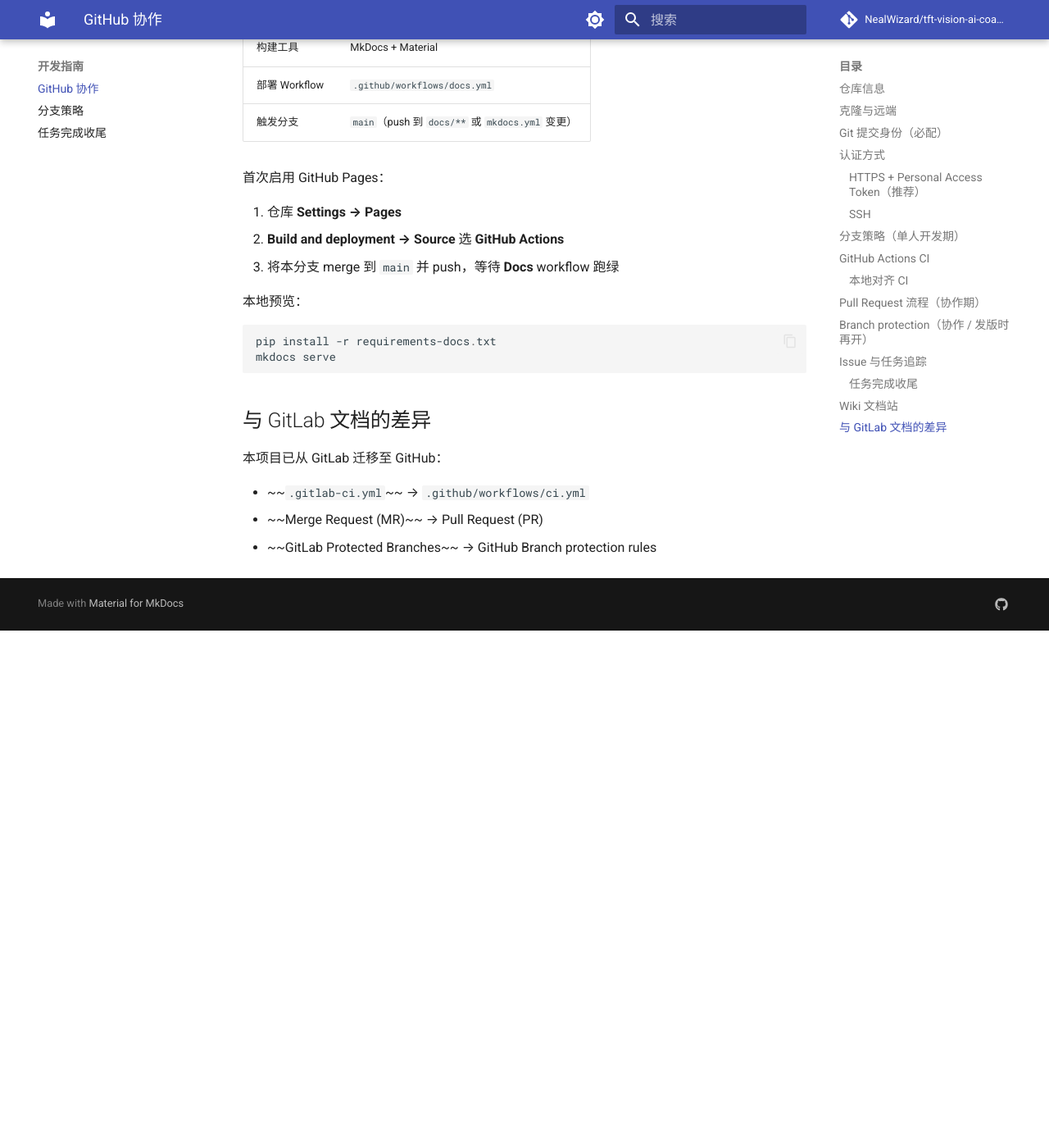
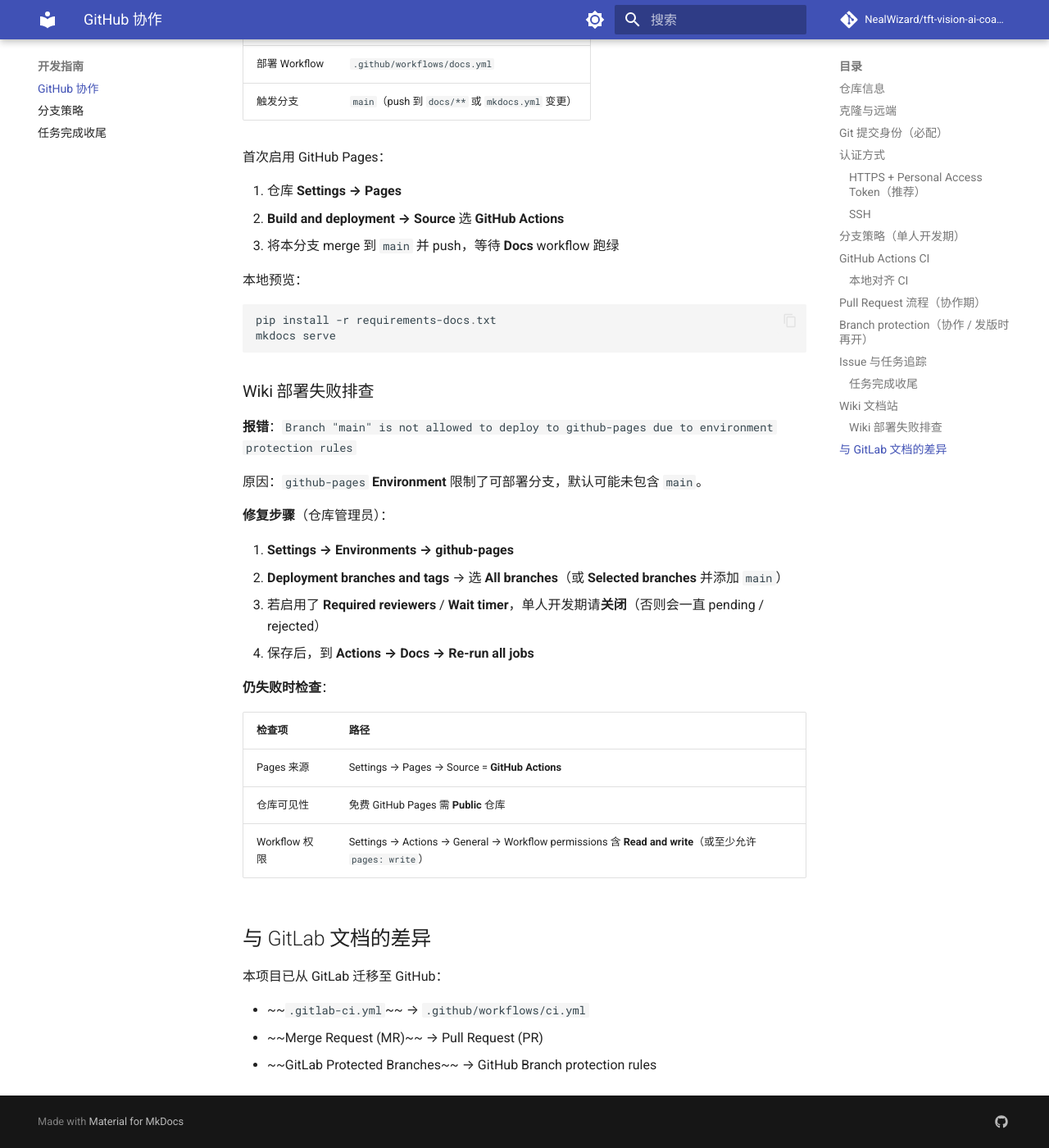
Before and after one commit to NealWizard/tft-vision-ai-coach, an MkDocs documentation site: the page built from docs/github/GITHUB.md, in a window 1280 px wide and 1400 px high, scrolled down 3517 px. Shown: the whole window at 82% size. Built offline with MkDocs 1.6.1 and Material for MkDocs 9.7.7, drawn with Linux system fonts in a browser that asks for light colours; comment, search, counter and statistics services are not loaded; before the commit the page ends 4286 px from its top, so only the background shows below that; some of the changed text lies outside the part shown.

Commit message:
docs: 更新 GitHub 文档并补充部署排查说明

````diff
--- a/docs/github/GITHUB.md
+++ b/docs/github/GITHUB.md
@@ -140,6 +140,27 @@
 mkdocs serve
 ```
 
+### Wiki 部署失败排查
+
+**报错**：`Branch "main" is not allowed to deploy to github-pages due to environment protection rules`
+
+原因：`github-pages` **Environment** 限制了可部署分支，默认可能未包含 `main`。
+
+**修复步骤**（仓库管理员）：
+
+1. **Settings → Environments → github-pages**
+2. **Deployment branches and tags** → 选 **All branches**（或 **Selected branches** 并添加 `main`）
+3. 若启用了 **Required reviewers** / **Wait timer**，单人开发期请**关闭**（否则会一直 pending / rejected）
+4. 保存后，到 **Actions → Docs → Re-run all jobs**
+
+**仍失败时检查**：
+
+| 检查项 | 路径 |
+|--------|------|
+| Pages 来源 | Settings → Pages → Source = **GitHub Actions** |
+| 仓库可见性 | 免费 GitHub Pages 需 **Public** 仓库 |
+| Workflow 权限 | Settings → Actions → General → Workflow permissions 含 **Read and write**（或至少允许 `pages: write`） |
+
 ## 与 GitLab 文档的差异
 
 本项目已从 GitLab 迁移至 GitHub：
````
Also changed, not shown: other parts of docs/github/GITHUB.md (+3 -3 lines), docs/getting-started/quickstart.md (+2 -2 lines).
